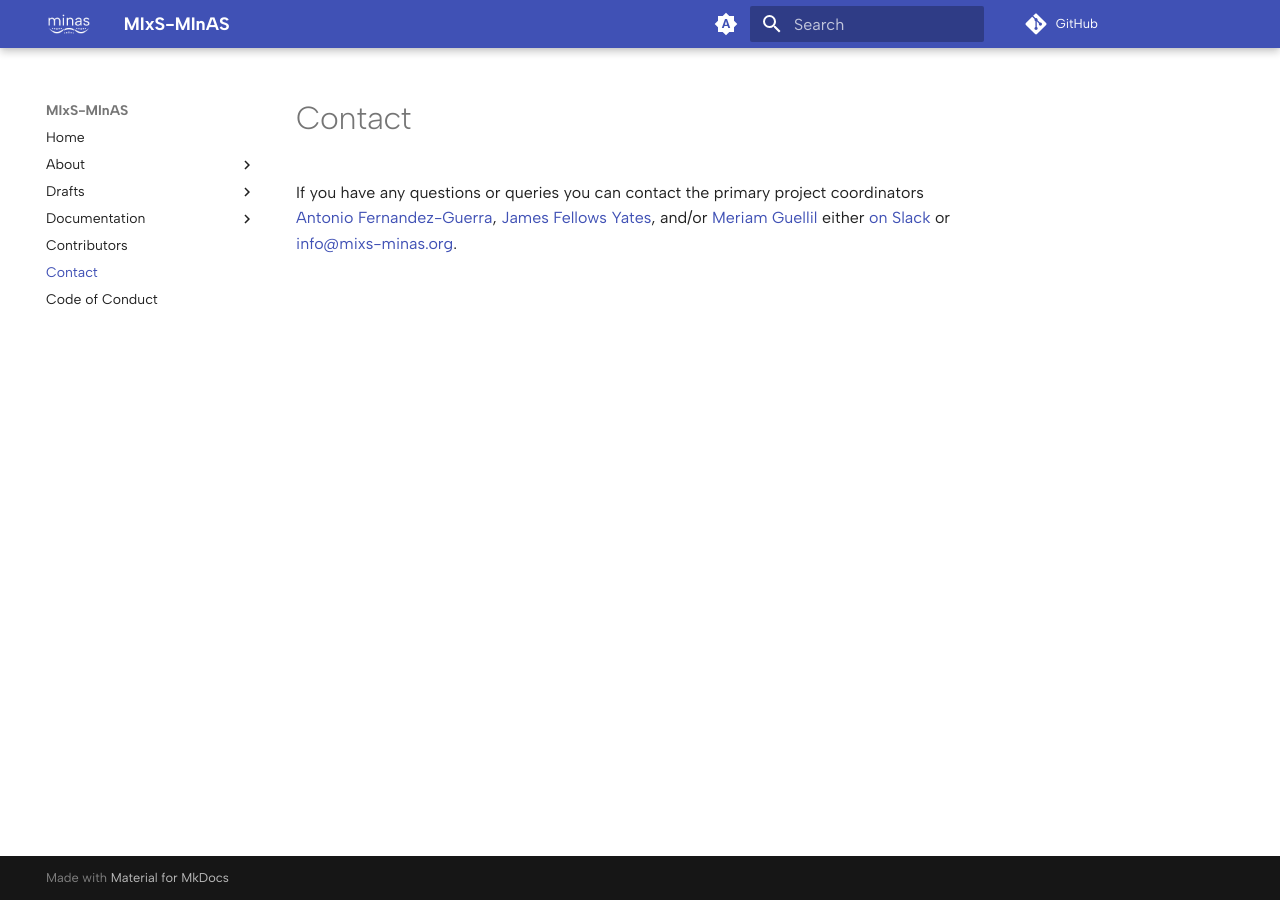
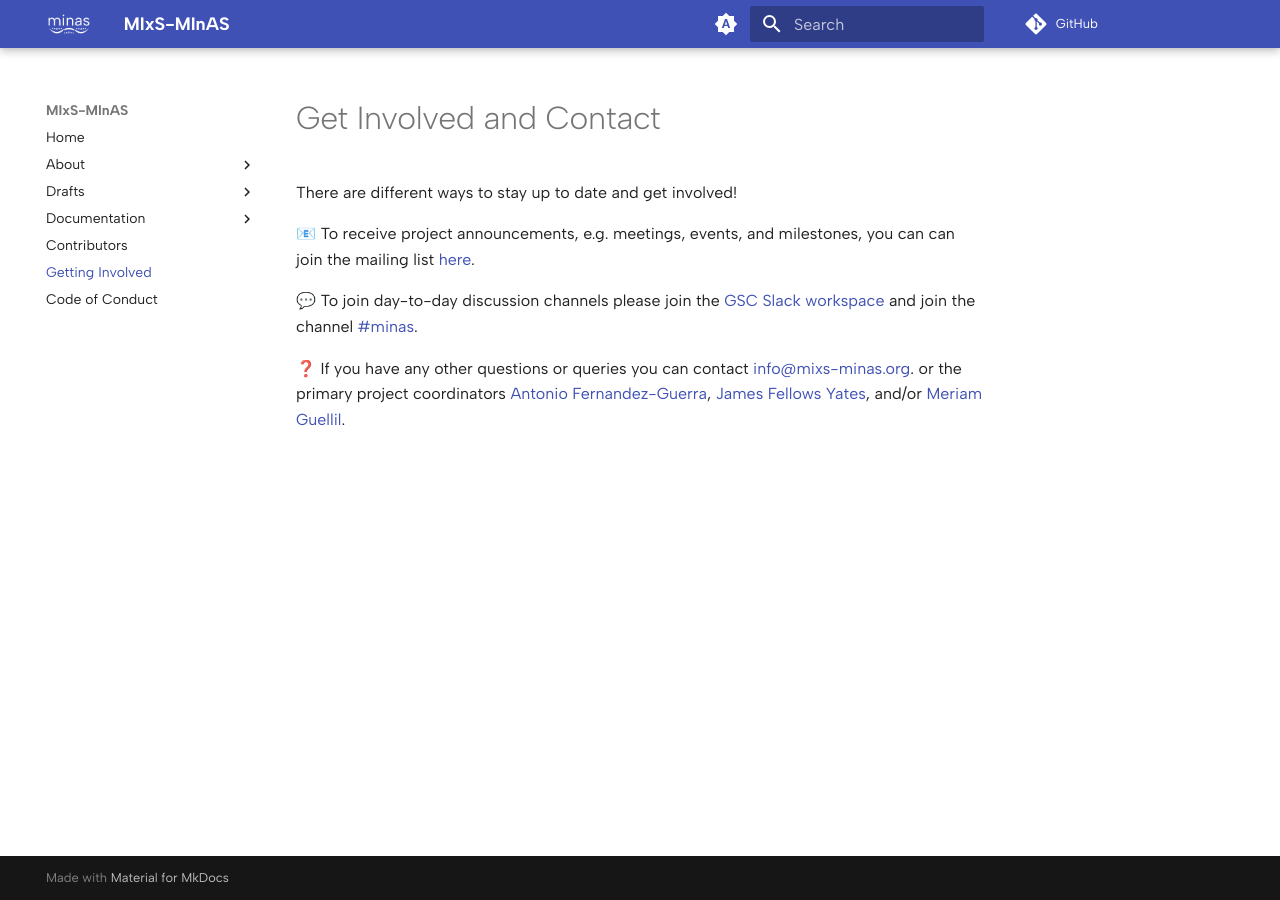
Before and after one commit to MIxS-MInAS/MIxS-MInAS.github.io, an MkDocs documentation site: the page built from docs/contact.md, in a window 1280 px wide. Built offline with MkDocs 1.6.1 and Material for MkDocs 9.7.7, drawn with Linux system fonts in a browser that asks for light colours; comment, search, counter and statistics services are not loaded.

Commit message:
Consolidate contact/get-involved page

```diff
--- a/docs/contact.md
+++ b/docs/contact.md
@@ -1,3 +1,9 @@
-# Contact
+# Get Involved and Contact
 
-If you have any questions or queries you can contact the primary project coordinators [Antonio Fernandez-Guerra](https://globe.ku.dk/research/geogenetics/microbial-ecogenomics-group/), [James Fellows Yates](https://www.eva.mpg.de/archaeogenetics/staff/james-fellows-yates/), and/or [Meriam Guellil](https://www.heas.at/about/members/meriam-guellil/) either [on Slack](about/get-involved.md) or [info@mixs-minas.org](mailto:info@mixs-minas.org).
+There are different ways to stay up to date and get involved!
+
+📧 To receive project announcements, e.g. meetings, events, and milestones, you can can join the mailing list [here](https://www.listserv.dfn.de/sympa/info/mixs-minas).
+
+💬 To join day-to-day discussion channels please join the [GSC Slack workspace](https://join.slack.com/t/gsc-vpc4453/shared_invite/zt-1xkho921f-NeTTzLUS~cSF4HBkOSXFQg) and join the channel [#minas](https://gsc-vpc4453.slack.com/archives/C05DHBCFTCP).
+
+❓️ If you have any other questions or queries you can contact [info@mixs-minas.org](mailto:info@mixs-minas.org). or the primary project coordinators [Antonio Fernandez-Guerra](https://globe.ku.dk/research/geogenetics/microbial-ecogenomics-group/), [James Fellows Yates](https://www.eva.mpg.de/archaeogenetics/staff/james-fellows-yates/), and/or [Meriam Guellil](https://www.heas.at/about/members/meriam-guellil/).
--- a/mkdocs.yml
+++ b/mkdocs.yml
@@ -6,7 +6,6 @@ nav:
     - About:
           - Proposal: about/proposal.md
           - Project Phases: about/phases.md
-          - "Get Involved": about/get-involved.md
     - Drafts:
           - schema/index.md
           - schema/selecter.md
@@ -17,6 +16,7 @@ nav:
           - "Deprecated": schema/draft.md
     - Documentation:
           - User Documentation:
+                - "Overview": documentation/user-documentation/overview.md
                 - FAQ: documentation/user-documentation/faq.md
           - Developer Documentation:
                 - "Overview": documentation/developer-documentation/overview.md
@@ -26,7 +26,7 @@ nav:
                 - "Running feedback sessions": documentation/project-documentation/feedback-session-protocol.md
                 - "Example Use Cases": documentation/project-documentation/example-sample-data-description-use-cases.md
     - Contributors: contributors.md
-    - Contact: contact.md
+    - Getting Involved: contact.md
     - "Code of Conduct": code-of-conduct.md
 theme:
     name: material
```
Also changed, not shown: docs/about/get-involved.md (deleted, +0 -9 lines), docs/documentation/project-documentation/contributing.md (+1 -1 lines), docs/documentation/user-documentation/faq.md (+24 -22 lines), docs/documentation/user-documentation/overview.md (added, +7 -0 lines), docs/index.md (+4 -4 lines).
